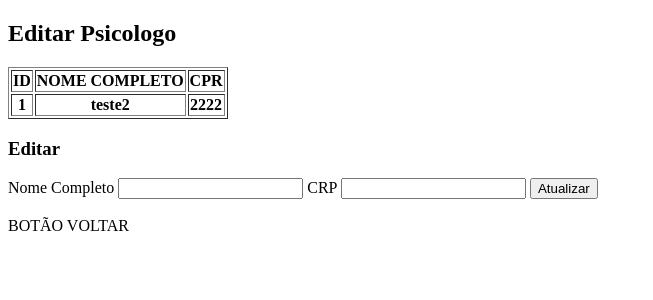
After one commit to vvenante3/ProjetoTCC_CRUD, a Django app: page /grupos/editar_psicologo/1 in a window 1280 px wide. The commit adds this page. Shown: the top 300 px of the page, without its empty margins (0-653 px from the left). Run offline with Django 5.2, Linux system fonts and the light colour scheme; data comes from the database, SQL or seed files in the repository; both versions use the stored data as it was after the commit; lists and menus that the app fills with data are empty.

Commit message:
elaboracao pág. Psicologo pt3

```diff
--- a/grupos/templates/atualizar.html
+++ b/grupos/templates/atualizar.html
@@ -5,12 +5,12 @@
     <meta name="viewport"
           content="width=device-width, user-scalable=no, initial-scale=1.0, maximum-scale=1.0, minimum-scale=1.0">
     <meta http-equiv="X-UA-Compatible" content="ie=edge">
-    <title>Editar</title>
+    <title>Editar Participante</title>
 </head>
 <body>
 
                     <!--  AMOSTRA DE DADOS -->
-    <h2>Editar Participantes</h2>
+    <h2>Editar Participante </h2>
 
     <div>
         <table border="1">
--- /dev/null
+++ b/grupos/templates/atualizar_psicologo.html
@@ -0,0 +1,48 @@
+<!doctype html>
+<html lang="en">
+<head>
+    <meta charset="UTF-8">
+    <meta name="viewport"
+          content="width=device-width, user-scalable=no, initial-scale=1.0, maximum-scale=1.0, minimum-scale=1.0">
+    <meta http-equiv="X-UA-Compatible" content="ie=edge">
+    <title>Editar Psicologo</title>
+</head>
+<body>
+
+        <!-- AMOSTRA DE DADOS -->
+        <h2>Editar Psicologo</h2>
+
+        <div>
+            <table border="1">
+                <tr>
+                    <th>ID</th>
+                    <th>NOME COMPLETO</th>
+                    <th>CPR</th>
+                </tr>
+                <tr>
+                    <th>{{ psicologo.idPsicologo    }}</th>
+                    <th>{{ psicologo.NomePsicologo  }}</th>
+                    <th>{{ psicologo.CRP            }}</th>
+                </tr>
+            </table>
+        </div>
+
+                <!-- INSERÇÃO DE DADOS -->
+        <h3>Editar</h3>
+
+        <div>
+            <form action="{% url 'atualizar_psicologo' psicologo.idPsicologo %}" method="POST">
+                {% csrf_token %}
+                Nome Completo <input type="text" name="NomePsicologo">
+                CRP           <input type="text" name="CRP">
+
+                <button type="submit" onclick="return confirm('Deseja realmente atualizar?')">Atualizar</button>
+            </form>
+        </div>
+        <br>
+        <div>
+            BOTÃO VOLTAR
+        </div>
+
+</body>
+</html>
--- a/grupos/templates/index.html
+++ b/grupos/templates/index.html
@@ -62,7 +62,7 @@
     </div>
     <br>
     <div>
-            <a href="{% url 'home_psicologo' %}">Cadastrar Psicologo</a>
+        <a href="{% url 'home_psicologo' %}">Cadastrar Psicologo</a>
     </div>
     </body>
 </html>
--- a/grupos/templates/index_psicologo.html
+++ b/grupos/templates/index_psicologo.html
@@ -27,7 +27,7 @@
                 <th>{{ psicologo.CRP            }}</th>
 
                 <th>
-            {# BOTAO EDITAR #}
+                    <a href="{% url 'editar_psicologo' psicologo.idPsicologo%}">Editar</a>
             {# BOTAO DELETAR #}
                 </th>
             {% endfor %}
@@ -42,14 +42,14 @@
         <form action="{% url 'salvar_psicologo' %}" method="POST">
             {% csrf_token %}
             Nome do Psicologo <input type="text" name="NomePsicologo" required  >   <br>
-            CRP               <input type="text" name="CRP"    >   <br><br>
+            CRP               <input type="text" name="CRP"                     >   <br><br>
 
             <button type="submit">Cadastrar</button>
         </form>
     </div>
     <br>
     <div>
-        {# CADASTRAR PARTICIPANTE #}
+        {# CADASTRO PSICOLOGO #}
     </div>
 
 </body>
--- a/grupos/urls.py
+++ b/grupos/urls.py
@@ -1,7 +1,7 @@
 from django.contrib import admin
 from django.urls import path, include
 from .views import (home, salvar, editar, atualizar, deletar,
-                    home_psicologo, salvar_psicologo,)
+                    home_psicologo, salvar_psicologo, editar_psicologo, atualizar_psicologo)
 
 urlpatterns = [
     #Cadastro Policiais
@@ -12,6 +12,8 @@ urlpatterns = [
     path('deletar/<int:id>',    deletar,    name="deletar"),
 
     #Cadastro Psicologo
-    path('home_psicologo', home_psicologo, name="home_psicologo"),
-    path('salvar_psicologo/', salvar_psicologo, name="salvar_psicologo"),
+    path('home_psicologo',              home_psicologo,         name="home_psicologo"),
+    path('salvar_psicologo/',           salvar_psicologo,       name="salvar_psicologo"),
+    path('editar_psicologo/<int:id>',   editar_psicologo,       name="editar_psicologo"),
+    path('atualizar_psicologo/<int:id>', atualizar_psicologo,   name="atualizar_psicologo")
 ]
--- a/grupos/views.py
+++ b/grupos/views.py
@@ -60,3 +60,18 @@ def salvar_psicologo(request):
     Psicologo.objects.create(NomePsicologo=NomePsicologo, CRP=CRP)
     psicologos = Psicologo.objects.all()
     return redirect('home_psicologo')
+
+def editar_psicologo(request, id):
+    psicologo = Psicologo.objects.get(idPsicologo=id)
+    return render(request,"atualizar_psicologo.html", {"psicologo": psicologo})
+
+def atualizar_psicologo(request, id):
+    NomePsicologo = request.POST.get('NomePsicologo')
+    CRP = request.POST.get('CRP')
+
+    psicologo = Psicologo.objects.get(idPsicologo=id)
+
+    psicologo.NomePsicologo = NomePsicologo
+    psicologo.CRP           = CRP
+    psicologo.save()
+    return redirect('home_psicologo')
```
Also changed, not shown: db.sqlite3.
